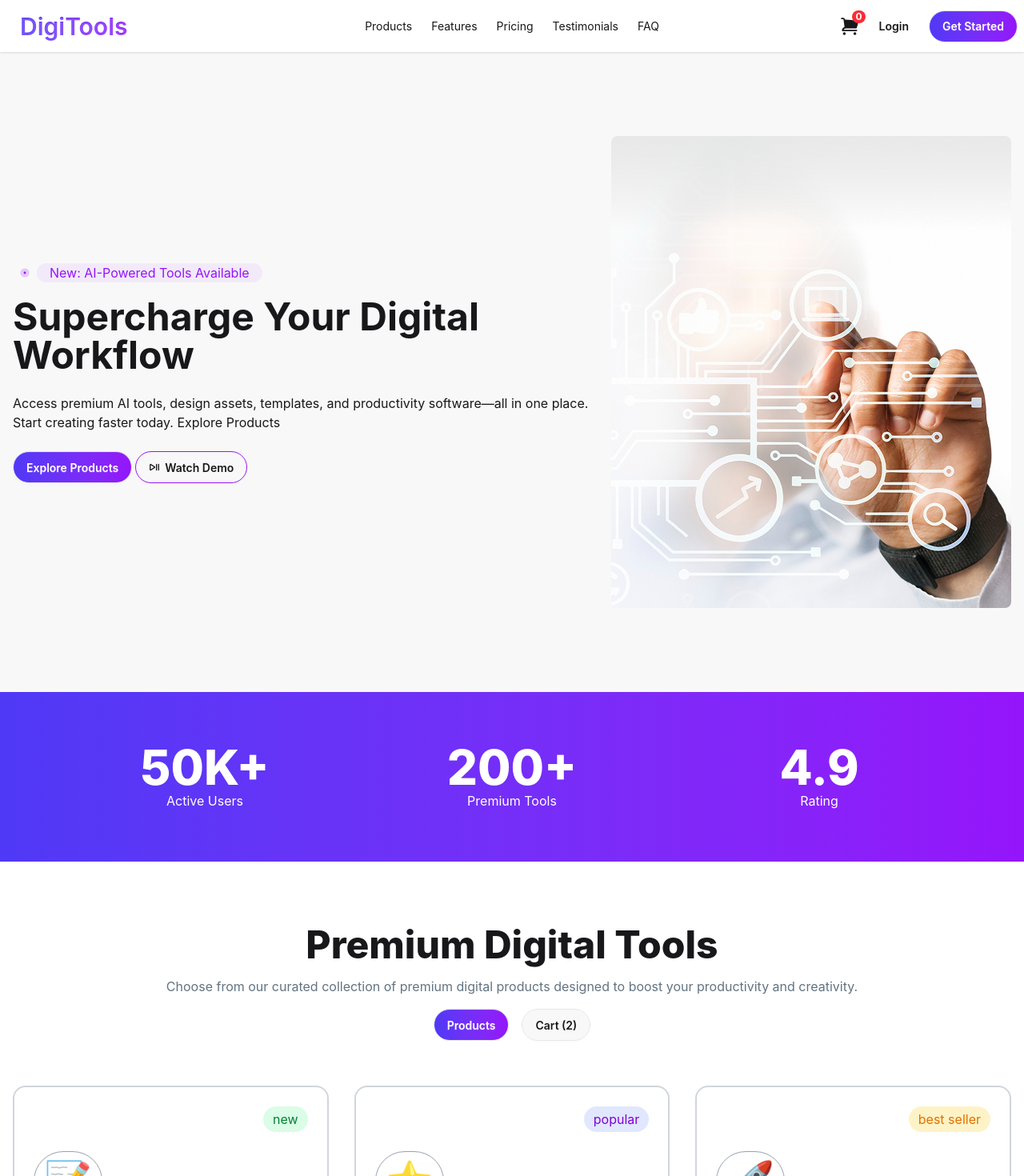
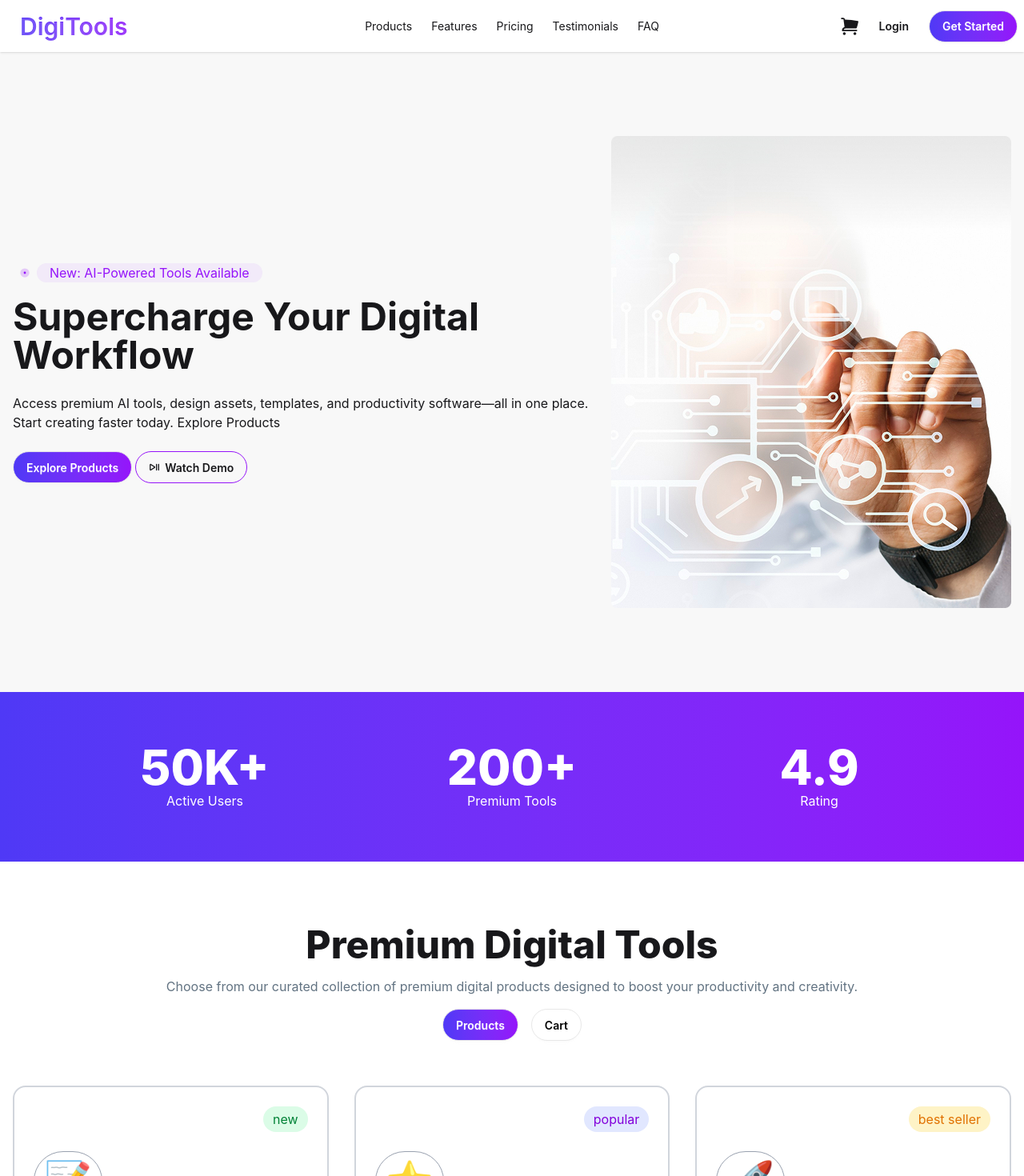
Before and after one commit to farhan-al-shahrier-siam/digiTools-platform, a React (Vite) app: page / in a window 1280 px wide. Shown: the top 1470 px of the page at 80% size. Built offline with nearby package versions, Linux system fonts and the light colour scheme.

Commit message:
Added functionality on Products section but cart is under constraction

```diff
--- a/src/App.jsx
+++ b/src/App.jsx
@@ -1,4 +1,4 @@
-import { Suspense } from "react";
+import { Suspense, useState } from "react";
 import "./App.css";
 import Banner from "./components/Banner/Banner";
 import Footer from "./components/Footer/Footer";
@@ -16,17 +16,18 @@ const fetchProduct = async () => {
 
 function App() {
     const productPromise = fetchProduct();
+    const [cartProducts, setCartProducts]  = useState([])
 
     return (
         <>
-            <Navbar></Navbar>
+            <Navbar cartProducts={cartProducts}></Navbar>
 
             <Banner></Banner>
 
             <StatusSection></StatusSection>
 
             <Suspense fallback={<Loader></Loader>}>
-                <Products productPromise={productPromise}></Products>
+                <Products setCartProducts={setCartProducts} cartProducts={cartProducts} productPromise={productPromise}></Products>
             </Suspense>
 
             <StepsSection></StepsSection>
--- a/src/components/Navbar/Navbar.jsx
+++ b/src/components/Navbar/Navbar.jsx
@@ -1,7 +1,7 @@
 import React from "react";
 import { HiMiniShoppingCart } from "react-icons/hi2";
 
-const Navbar = () => {
+const Navbar = ({ cartProducts }) => {
     return (
         <div className="container mx-auto">
             <div className="navbar bg-base-100 shadow-sm">
@@ -55,10 +55,12 @@ const Navbar = () => {
                 <div className="navbar-end space-x-2">
                     <div className="relative inline-block">
                         <HiMiniShoppingCart className="text-2xl" />
-                        <span className="absolute -top-2 -right-2 bg-red-500 text-white text-xs font-bold px-1 rounded-full">0</span>
+                        <span className="absolute -top-2 -right-2 bg-red-500 text-white text-xs font-bold px-1 rounded-full">{cartProducts.length===0? "": cartProducts.length}</span>
                     </div>
 
-                    <a className="btn btn-ghost" href="">Login</a>
+                    <a className="btn btn-ghost" href="">
+                        Login
+                    </a>
                     <a className="btn bg-linear-to-r from-[#4F39F6] to-[#9514FA] rounded-full text-white">Get Started</a>
                 </div>
             </div>
--- a/src/components/Product/Product.jsx
+++ b/src/components/Product/Product.jsx
@@ -1,8 +1,16 @@
-import React from "react";
+import React, { useState } from "react";
 import { IoMdDoneAll } from "react-icons/io";
 
-const Product = ({ product }) => {
-    console.log(product);
+const Product = ({ product, cartProducts, setCartProducts }) => {
+
+    const [buyNowText, setBuyNowText] = useState(true)
+    const handleBuyNow =(product) =>{
+        const tempCartProducts = cartProducts.filter(singleProduct => singleProduct.id !==product.id)
+        setCartProducts([...tempCartProducts, product])
+        setBuyNowText(false)
+    }
+
+    // console.log(product);
     return (
         <div className="p-6 border-2 border-gray-300 rounded-2xl space-y-6">
             <div className="flex justify-end"><span className={`${product.tag === "new" ? "bg-[#DBFCE7] text-green-700" : product.tag === "best seller" ? "bg-[#FEF3C6] text-amber-600" : "bg-[#E1E7FF] text-purple-700"} px-3 py-1 rounded-full`}>{product.tag}</span></div>
@@ -17,7 +25,7 @@ const Product = ({ product }) => {
                 <p className="flex items-center gap-2"><IoMdDoneAll className="text-green-500" />{product.features[1]}</p>
                 <p className="flex items-center gap-2"><IoMdDoneAll className="text-green-500" />{product.features[2]}</p>
             </div>
-            <button className="btn bg-linear-to-r from-[#4F39F6] to-[#9514FA] rounded-full text-white">Buy Now</button>
+            <button onClick={()=>handleBuyNow(product)} className="btn bg-linear-to-r from-[#4F39F6] to-[#9514FA] rounded-full text-white">{buyNowText === true ? "Buy Now" : "Added to Cart"}</button>
         </div>
     );
 };
--- a/src/components/Products/Products.jsx
+++ b/src/components/Products/Products.jsx
@@ -1,9 +1,11 @@
-import React, { use } from "react";
+import React, { use, useState } from "react";
 import Product from "../Product/Product";
 
-const Products = ({ productPromise }) => {
+const Products = ({ productPromise, cartProducts, setCartProducts }) => {
     const products = use(productPromise);
     // console.log(products);
+
+    const [toggle, setToggle] = useState(true);
 
     return (
         <div className="mt-20">
@@ -11,14 +13,24 @@ const Products = ({ productPromise }) => {
                 <h2 className="font-extrabold text-5xl">Premium Digital Tools</h2>
                 <p className="text-[#627382]">Choose from our curated collection of premium digital products designed to boost your productivity and creativity.</p>
                 <div>
-                    <button className="btn bg-linear-to-r from-[#4F39F6] to-[#9514FA] rounded-full text-white mr-4">Products</button>
-                    <button className="btn rounded-full">Cart (2)</button>
+                    <button onClick={() => setToggle(true)} className={`btn ${toggle === true ? "bg-linear-to-r from-[#4F39F6] to-[#9514FA] text-white" : "bg-white text-black"} rounded-full  mr-4`}>
+                        Products
+                    </button>
+                    <button onClick={() => setToggle(false)} className={`btn rounded-full ${toggle === false ? "bg-linear-to-r from-[#4F39F6] to-[#9514FA] text-white" : "bg-white text-black"}`}>
+                        Cart {cartProducts.length === 0 ? "" : `(${cartProducts.length})`}
+                    </button>
                 </div>
             </div>
-            <div className="mt-10 container mx-auto p-4 grid grid-cols-1 md:grid-cols-3 gap-8">
-                {products.map((product) => (
-                    <Product key={product.id} product={product}></Product>
-                ))}
+            <div>
+                {toggle == true ? (
+                    <div className="mt-10 container mx-auto p-4 grid grid-cols-1 md:grid-cols-3 gap-8">
+                        {products.map((product) => (
+                            <Product setCartProducts={setCartProducts} cartProducts={cartProducts} key={product.id} product={product}></Product>
+                        ))}
+                    </div>
+                ) : (
+                    <h1 className="text-center text-5xl">Under Constraction</h1>
+                )}
             </div>
         </div>
     );
```
